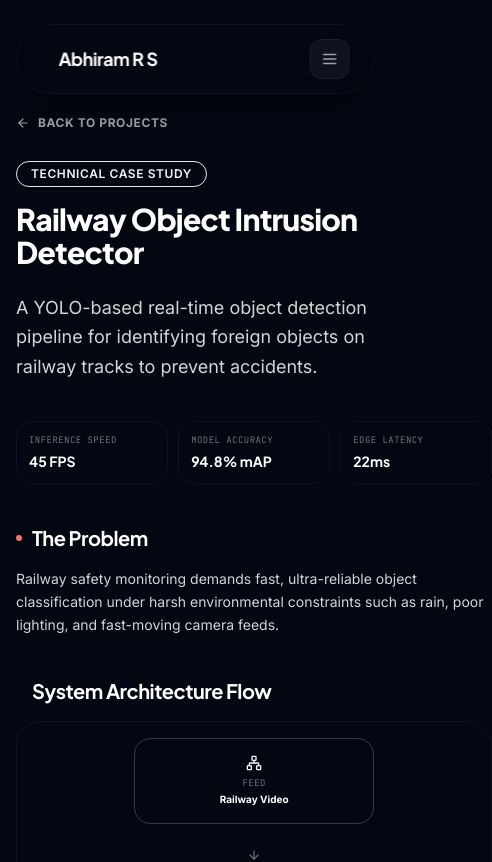
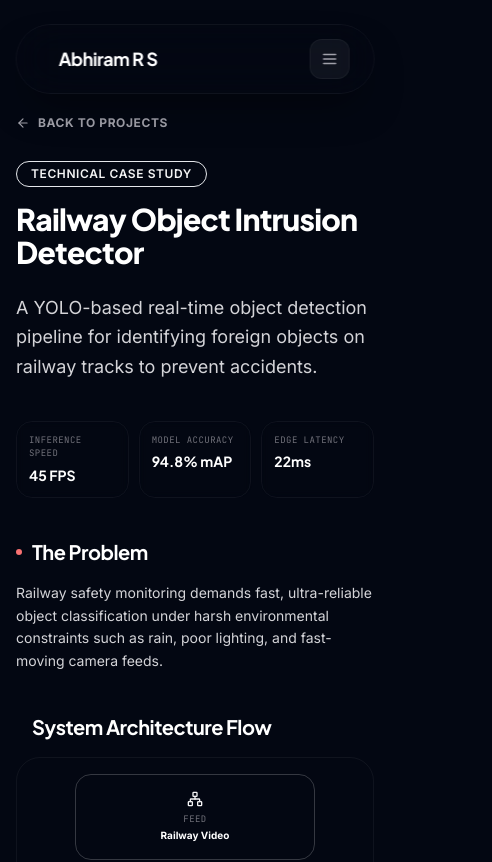
Before and after one commit to AbhiR4mRs/portfolio, a React (Vite) app: page /projects/foreign-object-intrusion-detection in a window 390 px wide. Shown: the top 862 px of the page, 492 px wide, since content can reach past the window. Built offline with nearby package versions, Linux system fonts and the light colour scheme.

Commit message:
style: fix grid min-width behavior on project details to prevent code block overflows

```diff
--- a/src/pages/ProjectDetailPage.jsx
+++ b/src/pages/ProjectDetailPage.jsx
@@ -125,10 +125,10 @@ export default function ProjectDetailPage() {
       </div>
 
       {/* Main Grid Layout: Content (Left) & Sidebar (Right) */}
-      <div className="grid gap-6 lg:gap-10 lg:grid-cols-[1.35fr_0.65fr] lg:items-start">
+      <div className="grid gap-6 lg:gap-10 lg:grid-cols-[1.35fr_0.65fr] lg:items-start w-full">
 
         {/* Case Study Core Content (Left) */}
-        <div className="space-y-10 sm:space-y-12">
+        <div className="space-y-10 sm:space-y-12 min-w-0 w-full">
 
           {/* Key Metrics Panels */}
           {project.metrics && (
```
